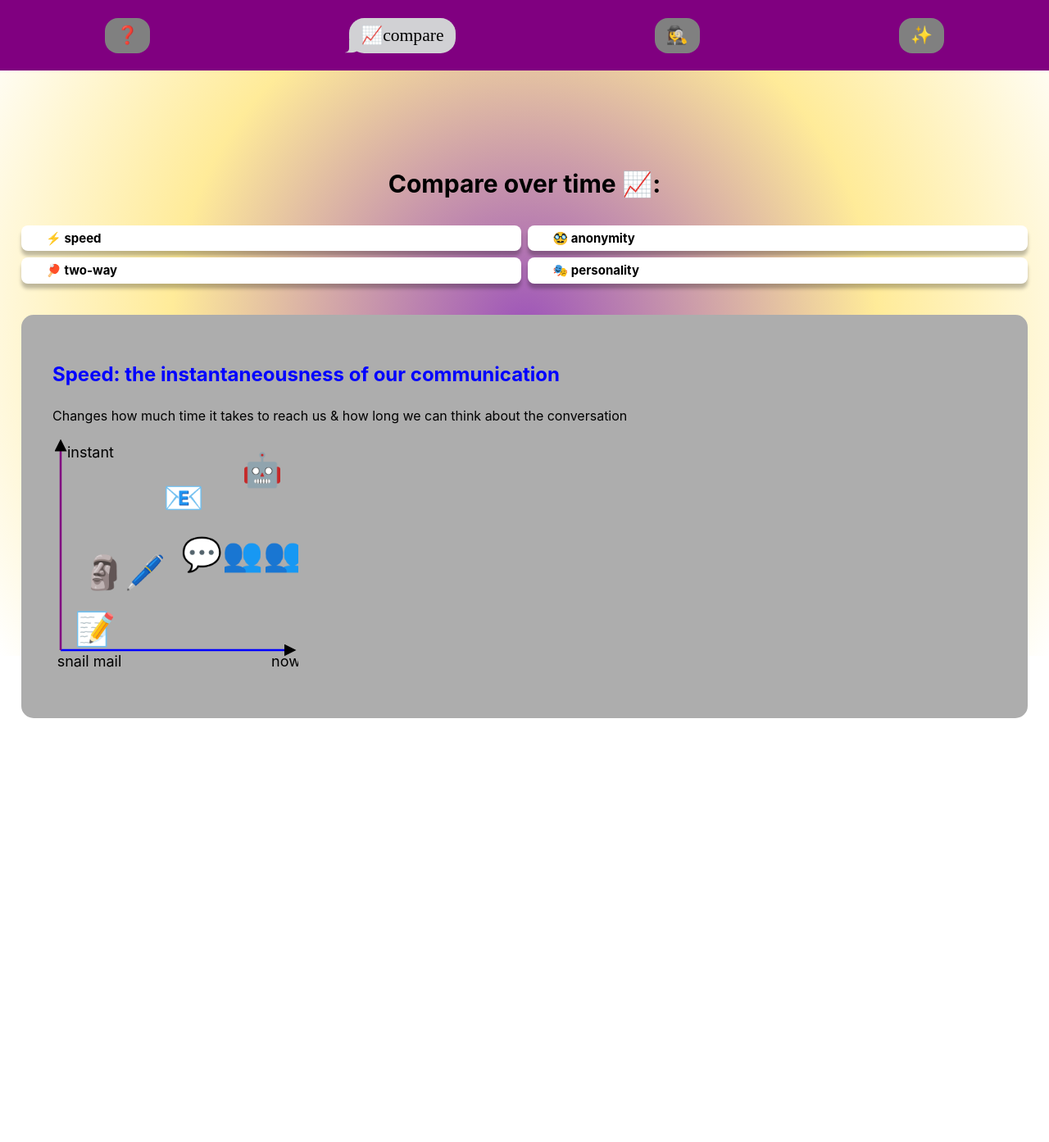
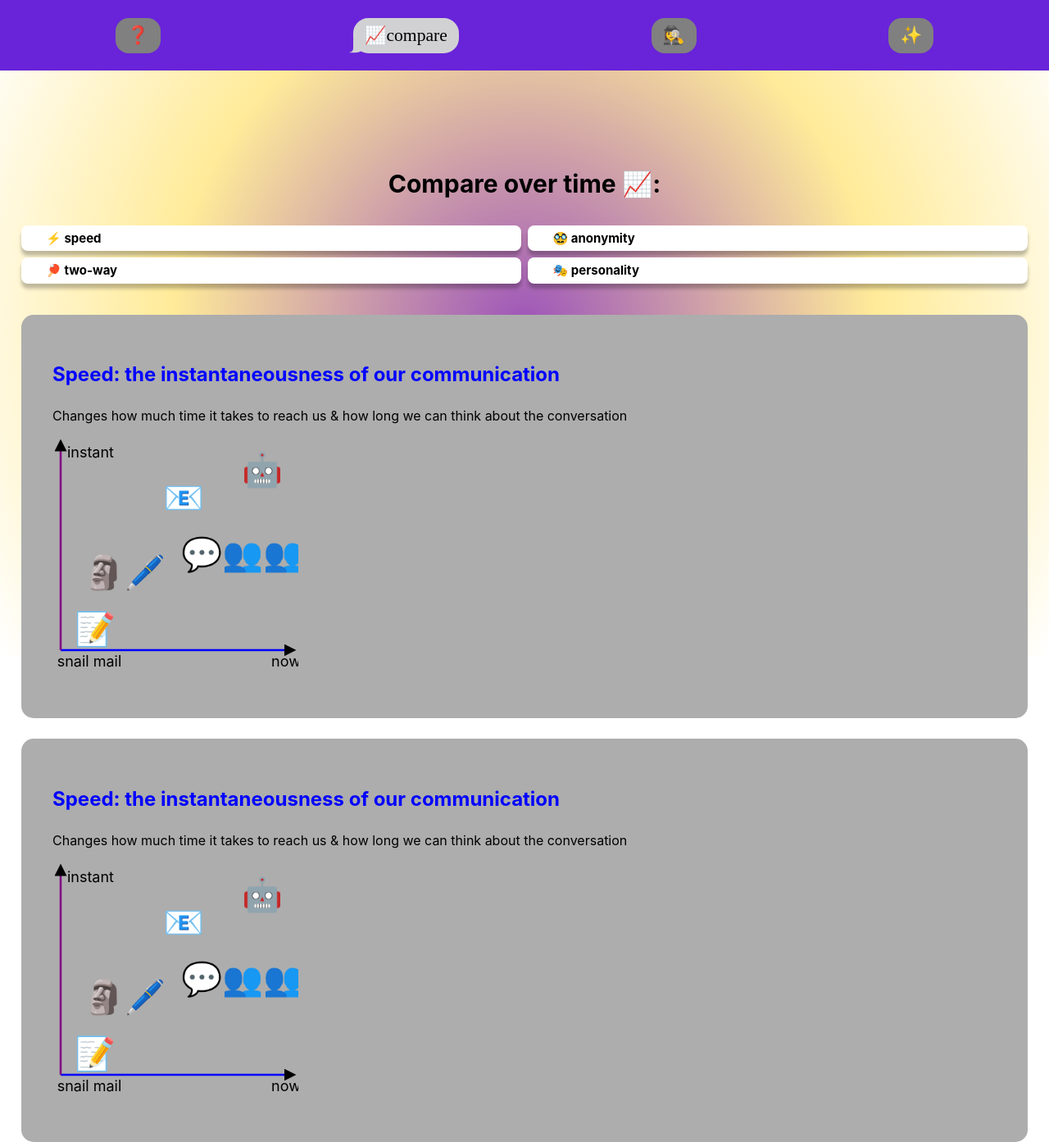
Before and after one commit to harrydnewman/augmenting-final, a React (Vite) app: page /compare in a window 1280 px wide. Shown: the whole page at 82% size. Before the commit the page ends 876 px from the top, so only its background shows below. Built offline with nearby package versions, Linux system fonts and the light colour scheme; a web font is replaced by a local one.

Commit message:
finishing off compare page

```diff
--- a/src/components/NavBar.jsx
+++ b/src/components/NavBar.jsx
@@ -5,12 +5,12 @@ export default function Navbar({ currentPage }) {
 
     return (
         <div className={styles.Navbar} style={{
-            paddingLeft: isCurrentPage('/codeinchat') ? '7%' : '10%',
-            paddingRight: isCurrentPage('/codeinchat') ? '7%' : '10%'
+            paddingLeft: isCurrentPage('/codeinchat') ? '7%' : isCurrentPage('/about') ? '14%' : '11%',
+            paddingRight: isCurrentPage('/codeinchat') ? '7%' : isCurrentPage('/about') ? '14%' : '11%',
         }}>
             <div className={isCurrentPage('/about') ? styles.imessage : styles.unselectedButton}>
                 <a href='/about'>
-            {isCurrentPage('/about') ?  <p className={styles.fromThem}>❓about</p> : <p>❓</p>}
+                    {isCurrentPage('/about') ? <p className={styles.fromThem}>❓about</p> : <p>❓</p>}
                 </a>
 
             </div>
@@ -22,12 +22,12 @@ export default function Navbar({ currentPage }) {
             </div>
             <div className={isCurrentPage('/codeinchat') ? styles.imessage : styles.unselectedButton}>
                 <a href='/codeinchat'>
-                {isCurrentPage('/codeinchat') ?  <p className={styles.fromThem}>🕵️‍♀️codeinchat</p> : <p>🕵️‍♀️</p>}
+                    {isCurrentPage('/codeinchat') ? <p className={styles.fromThem}>🕵️‍♀️codeinchat</p> : <p>🕵️‍♀️</p>}
                 </a>
             </div>
             <div className={isCurrentPage('/future') ? styles.imessage : styles.unselectedButton}>
                 <a href='/future'>
-            {isCurrentPage('/future') ?  <p className={styles.fromThem}>✨future</p> :  <p>✨</p>}
+                    {isCurrentPage('/future') ? <p className={styles.fromThem}>✨future</p> : <p>✨</p>}
                 </a>
             </div>
         </div>
--- a/src/index.css
+++ b/src/index.css
@@ -17,7 +17,7 @@ code {
 }
 
 :root {
-  --navbar-background-color: purple;
+  --navbar-background-color: rgb(105, 35, 217);
 }
 
 *,
--- a/src/pages/Compare.jsx
+++ b/src/pages/Compare.jsx
@@ -3,12 +3,12 @@ import CompareButton from '../components/CompareButton'
 import Graph from '../components/Graph'
 import Navbar from '../components/NavBar';
 export default function Compare(){
-    const data = [
-        { x: 90, y: 95, label: "A", link: "/information", icon: "🤖" },
-        { x: 50, y: 80, label: "B", link: null, icon: "📧" },
-        { x: 5, y: 10, label: "C", link: null, icon: "📝" },
-        { x: 80, y: 50, label: "D", link: "/information", icon: "💬👥👥" },
-        { x: 20, y: 40, label: "E", link: null, icon: "🗿🖊️" },
+    const speedData = [
+        { x: 90, y: 95, label: "A", link: "/artifacts/aichats", icon: "🤖" },
+        { x: 50, y: 80, label: "B", link: '/artifacts/privatemessaging', icon: "📧" },
+        { x: 5, y: 10, label: "C", link: '/artifacts/letters', icon: "📝" },
+        { x: 80, y: 50, label: "D", link: "/artifacts/publicthreads", icon: "💬👥👥" },
+        { x: 20, y: 40, label: "E", link: '/artifacts/graffiti', icon: "🗿🖊️" },
       ];
     return (
         <div className={styles.ComparePage}>
@@ -22,7 +22,8 @@ export default function Compare(){
             <CompareButton emoji={"🏓"} text={"two-way"}/>
             <CompareButton emoji={"🎭"} text={"personality"}/>
         </div>
-        <Graph title={"Speed"} subtitle={"the instantaneousness of our communication"} blurb={"Changes how much time it takes to reach us & how long we can think about the conversation"} data={data} xText={"now"} yText={"instant"} zeroText={"snail mail"}/>
+        <Graph title={"Speed"} subtitle={"the instantaneousness of our communication"} blurb={"Changes how much time it takes to reach us & how long we can think about the conversation"} data={speedData} xText={"now"} yText={"instant"} zeroText={"snail mail"}/>
+        <Graph title={"Speed"} subtitle={"the instantaneousness of our communication"} blurb={"Changes how much time it takes to reach us & how long we can think about the conversation"} data={speedData} xText={"now"} yText={"instant"} zeroText={"snail mail"}/>
             {/* on click the return button needs to actually do something, but leave it for now */}
         </div>
     )
```
Also changed, not shown: src/App.jsx (line endings or trailing spaces). Lines whose indentation alone changed are shown as unchanged.
